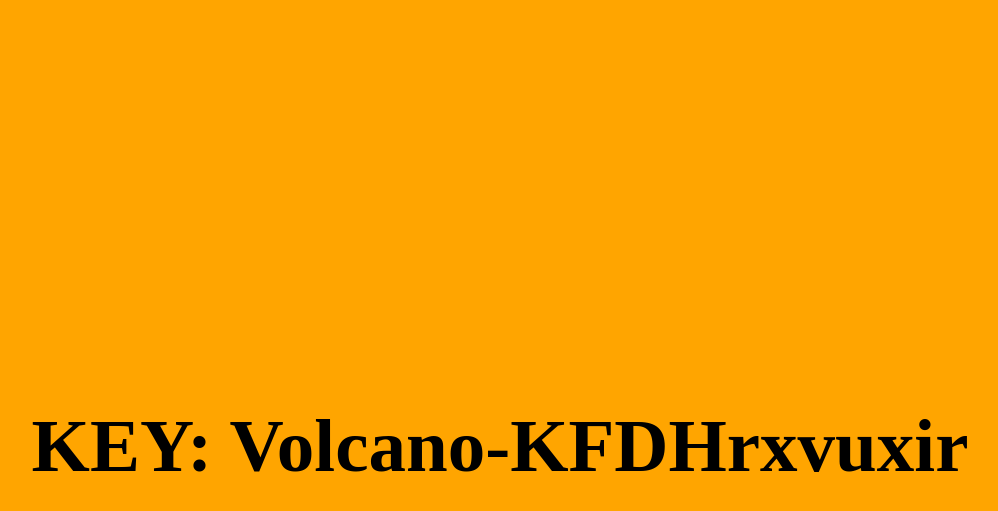
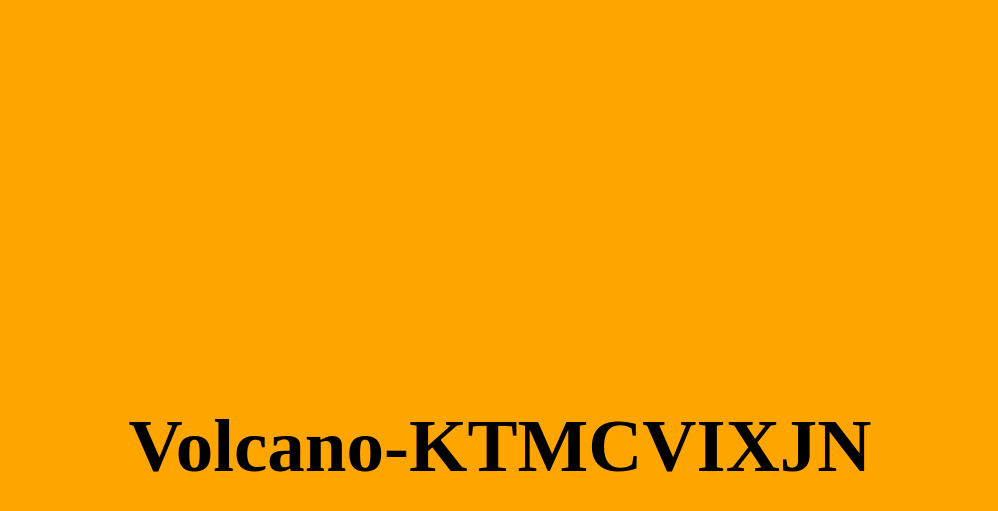
Before and after one commit to salamalecoskibidi1234/fisch-key, a plain HTML site: page index.html in a window 1280 px wide. Shown: the part 5-516 px from the top of the page, without its empty margins (140-1138 px from the left). Drawn offline with Linux system fonts and the light colour scheme.

Commit message:
Update index.html

```diff
--- a/index.html
+++ b/index.html
@@ -18,7 +18,7 @@
 
         <body>
             <h1>
-                KEY: Volcano-KFDHrxvuxir
+                Volcano-KTMCVIXJN
             </h1>
         </body>
     </head>
```
